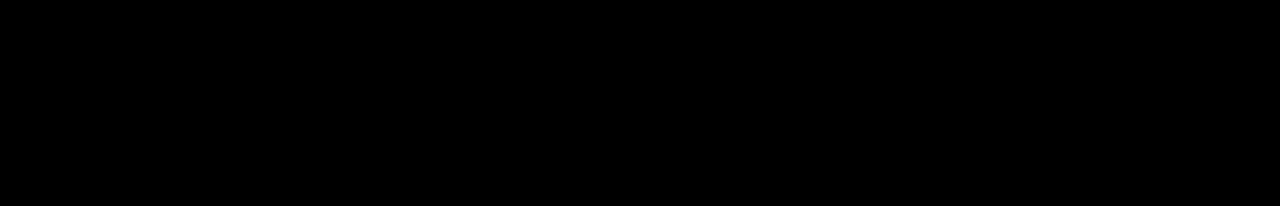
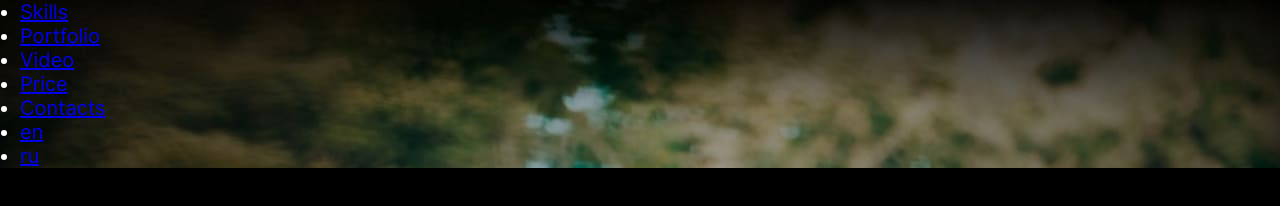
Before and after one commit to DnsYOUdnk/Building-completed-applications, a plain HTML site: page portfolio/index.html in a window 1280 px wide. Drawn offline with Linux system fonts and the light colour scheme.

Commit message:
feat: add new blocks and implement header & styles for blocks

```diff
--- a/portfolio/index.html
+++ b/portfolio/index.html
@@ -11,5 +11,36 @@
     <title>Portfolio</title>
 </head>
 <body>
+    <div class="app__portfolio">
+        <header class="header">
+            <div class="container">
+                <div class="header__wrapper">
+                    <div class="header__logo">
+                        <a href="./index.html" class="link_all logo__link">
+                            <span class="header__icon"></span>
+                        </a>
+                    </div>
+                    <nav class="header__nav">
+                        <ul class="nav__items">
+                            <li class="nav__item"><a href="#skills" class="link_all nav__link">Skills</a></li>
+                            <li class="nav__item"><a href="#portfolio" class="link_all nav__link">Portfolio</a></li>
+                            <li class="nav__item"><a href="#video" class="link_all nav__link">Video</a></li>
+                            <li class="nav__item"><a href="#price" class="link_all nav__link">Price</a></li>
+                            <li class="nav__item"><a href="#contacts" class="link_all nav__link">Contacts</a></li>
+                        </ul>
+                    </nav>
+                    <div class="header__language">
+                        <ul class="languages__items">
+                            <li class="languages__item"><a href="#" class="link_all lang__link">en</a></li>
+                            <li class="languages__item"><a href="#" class="link_all lang__link">ru</a></li>
+                        </ul>
+                    </div>
+                </div>
+            </div>
+        </header>
+        <main class="main"></main>
+        <footer class="footer"></footer>
+    </div>
+    <script src="./index.js"></script>
 </body>
 </html>
--- a/portfolio/style.css
+++ b/portfolio/style.css
@@ -25,3 +25,32 @@ body {
     background-color: #000;
     scroll-behavior: smooth;
 }
+
+.app__portfolio {
+    height: 100%;
+    display: flex;
+    flex-direction: column;
+    justify-content: space-between;
+    font-family: 'Inter';
+    font-size: 20px;
+    color: #fff;
+}
+
+.header {
+    background: url(./assets/img/header__background.png) center 0 no-repeat;
+}
+
+.header,
+.footer {
+    flex: 0 0 auto;
+}
+
+.main {
+    flex: 1 0 auto;
+}
+
+.container {
+    max-width: 1440px;
+    margin: 0 auto;
+    padding: 0 20px;
+}
```
